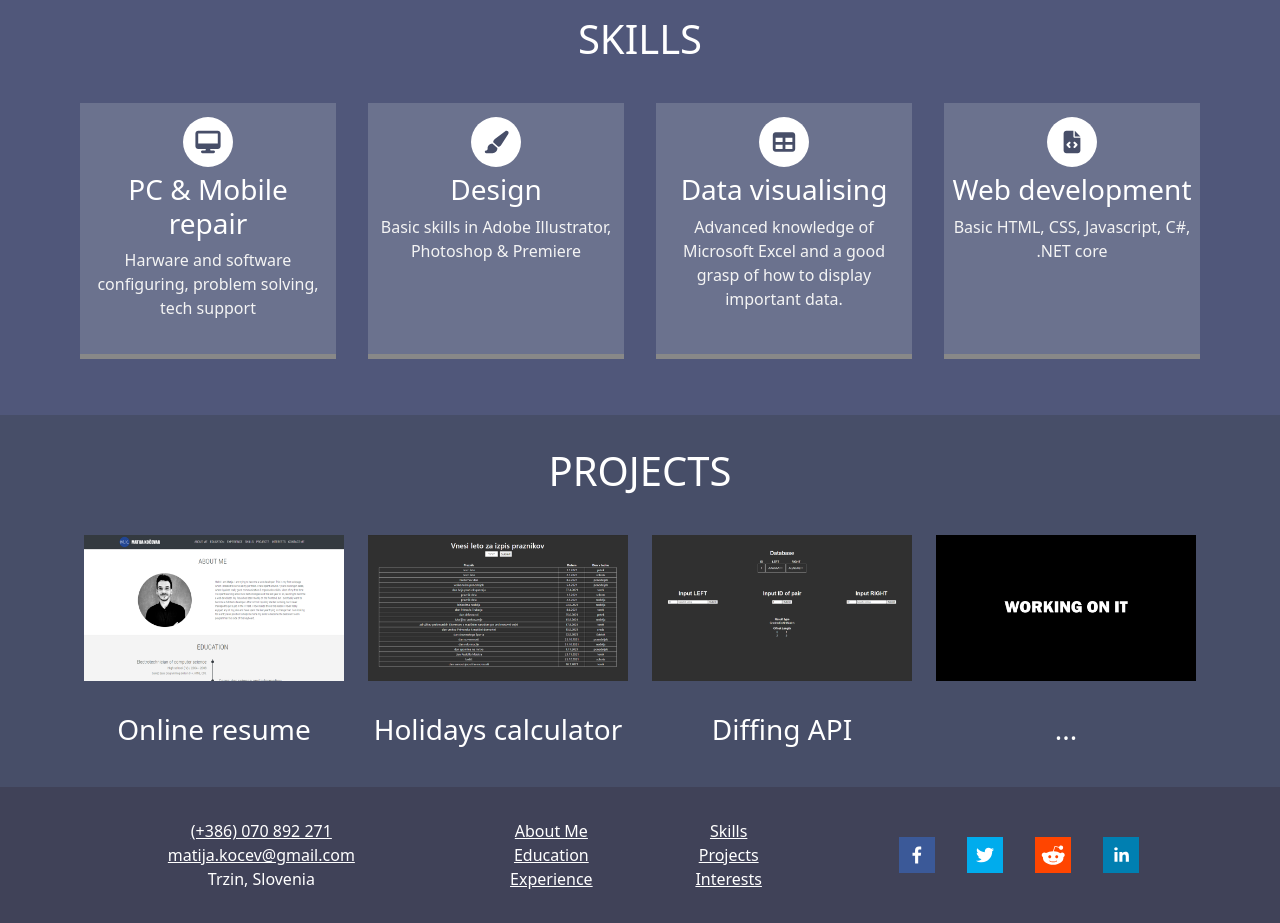
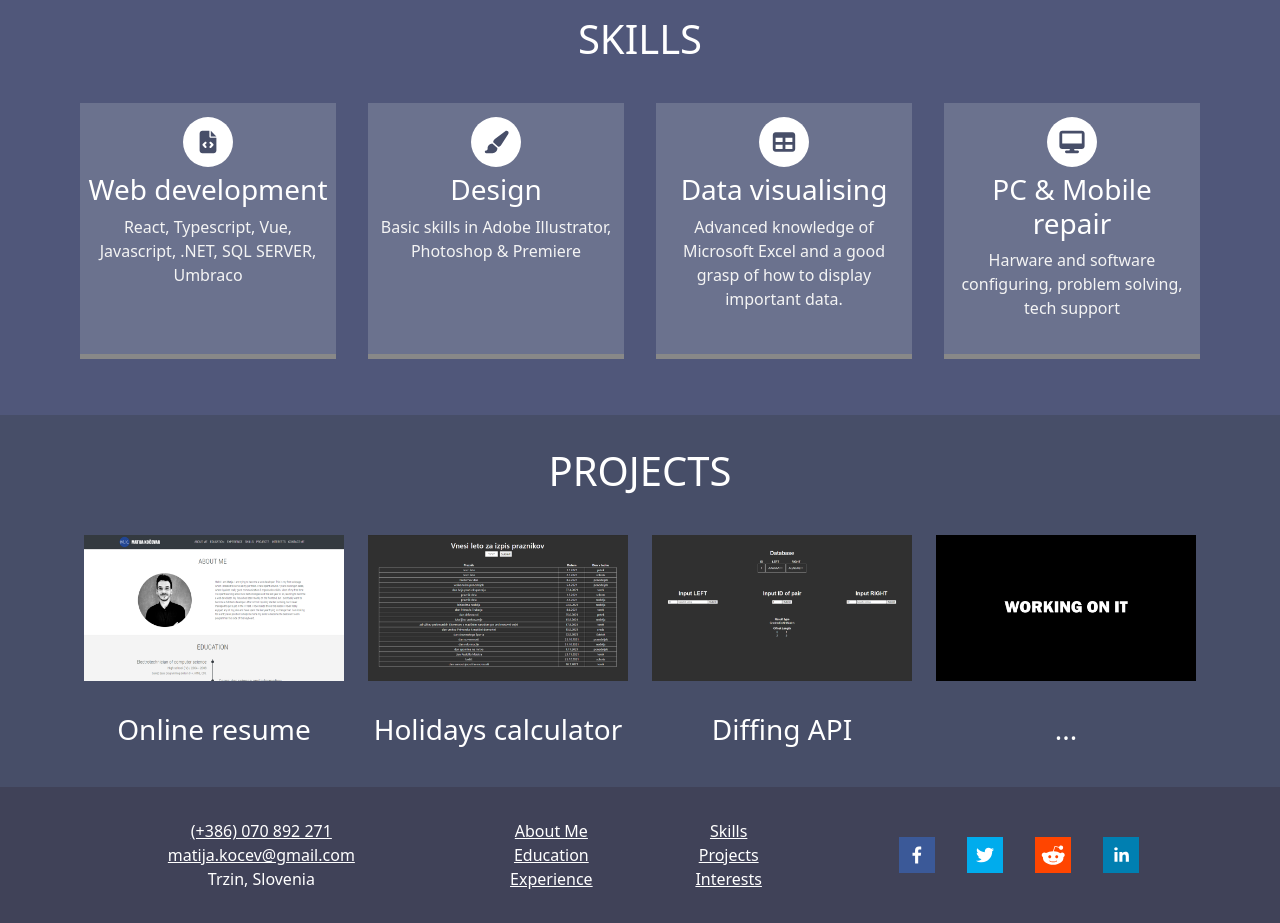
Before and after one commit to MatijaKocevar/portfolio_V2, a React (Vite) app: page / in a window 1280 px wide. Shown: the part 2860-3783 px from the top of the page. Built offline with nearby package versions, Linux system fonts and the light colour scheme.

Commit message:
changed skills card

```diff
--- a/src/components/Skills/skills.tsx
+++ b/src/components/Skills/skills.tsx
@@ -11,12 +11,13 @@ const Service = (props: TranslationProps) => {
         <h1>{props.getTranslation('Navigation_Skills')}</h1>
       </Row>
       <Row className='skills-container'>
+        {/* - */}
         <div className='box'>
           <div className='circle'>
-            <FontAwesomeIcon className='icon' icon={faDesktop} size='2x' />
+            <FontAwesomeIcon className='icon' icon={faFileCode} size='2x' />
           </div>
-          <h3>PC & Mobile repair</h3>
-          <p>Harware and software configuring, problem solving, tech support</p>
+          <h3>Web development</h3>
+          <p>React, Typescript, Vue, Javascript, .NET, SQL SERVER, Umbraco</p>
         </div>
         {/* - */}
         <div className='box'>
@@ -37,10 +38,10 @@ const Service = (props: TranslationProps) => {
         {/* - */}
         <div className='box'>
           <div className='circle'>
-            <FontAwesomeIcon className='icon' icon={faFileCode} size='2x' />
+            <FontAwesomeIcon className='icon' icon={faDesktop} size='2x' />
           </div>
-          <h3>Web development</h3>
-          <p>Basic HTML, CSS, Javascript, C#, .NET core</p>
+          <h3>PC & Mobile repair</h3>
+          <p>Harware and software configuring, problem solving, tech support</p>
         </div>
       </Row>
     </Container>
```
Also changed, not shown: 1 other file (tests, documents, lock files or other folders).
